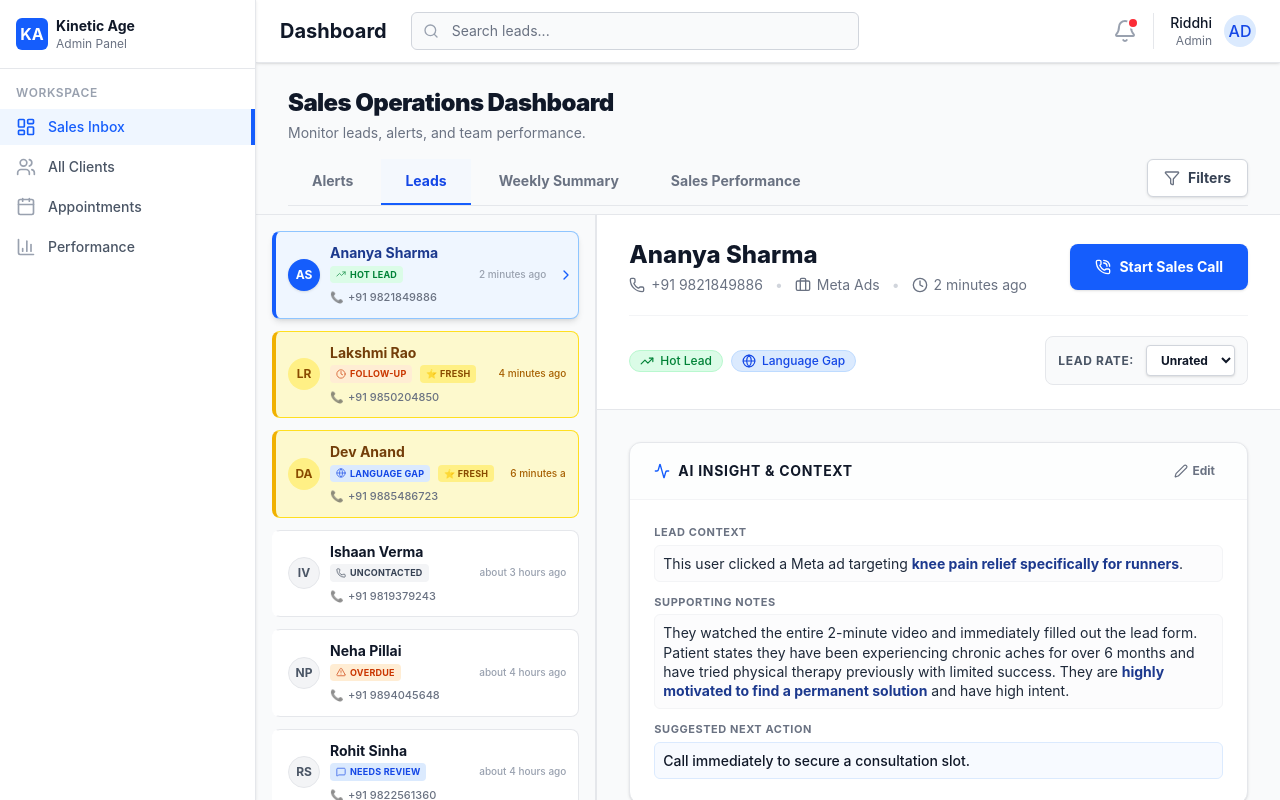
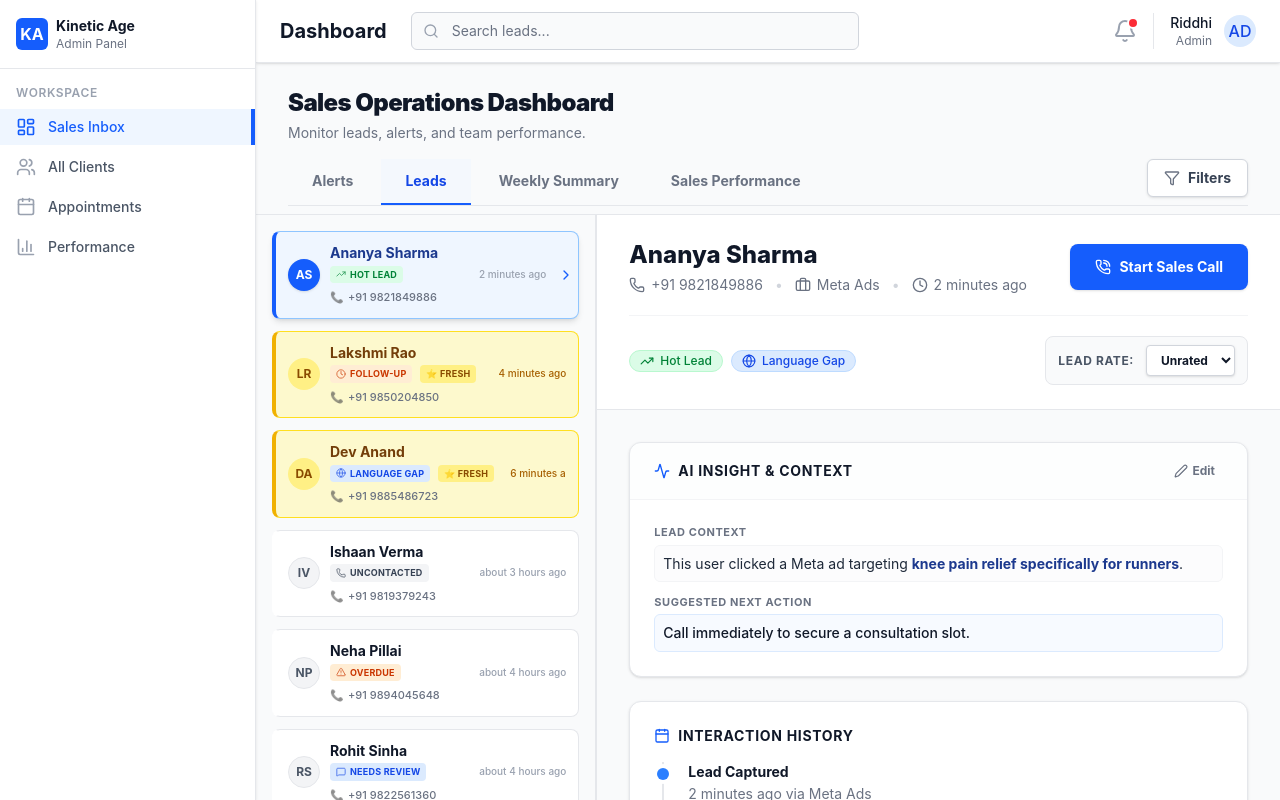
Before and after one commit to vidula18/kinetic-dashboard, a React (Vite) app: page / in a window 1280 px wide. Both pictures are taken after a click on the button "Leads". Built offline with nearby package versions, Linux system fonts and the light colour scheme.

Commit message:
Make AI Insight minimal for fresh leads by hiding supporting notes

```diff
--- a/src/components/LeadDetail.tsx
+++ b/src/components/LeadDetail.tsx
@@ -71,7 +71,7 @@ export function LeadDetail({ lead }: LeadDetailProps) {
           </h4>
           <p className="text-sm leading-snug text-gray-800 bg-gray-50/50 p-2 rounded-md border border-gray-100">{renderMarkdown(context)}</p>
         </div>
-        {details && (
+        {details && !lead.isFresh && (
           <div>
             <h4 className="text-[11px] font-bold text-gray-500 uppercase tracking-wider mb-1 flex items-center">
                Supporting Notes
```
